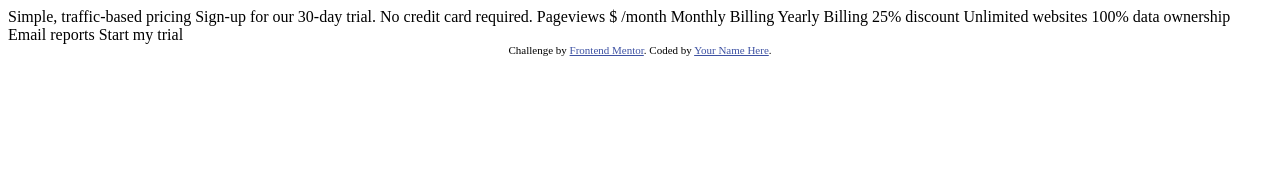
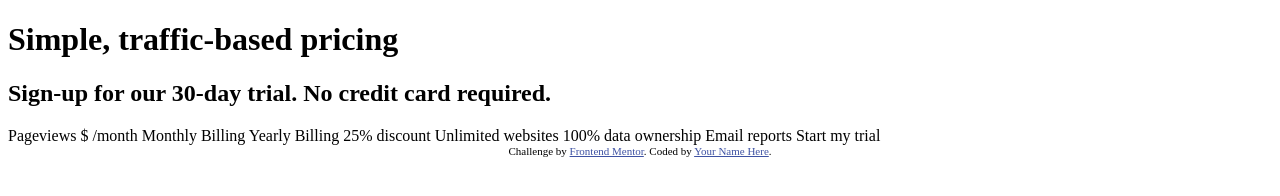
Before and after one commit to angelicamarttins/interactive-pricing, a plain HTML site: page index.html in a window 1280 px wide. Drawn offline with Linux system fonts and the light colour scheme.

Commit message:
Making another test

```diff
--- a/index.html
+++ b/index.html
@@ -16,8 +16,10 @@
 </head>
 <body>
 
-  Simple, traffic-based pricing
-  Sign-up for our 30-day trial. No credit card required.
+  <header>
+    <h1>Simple, traffic-based pricing</h1>
+    <h2>Sign-up for our 30-day trial. No credit card required.</h2>
+  </header>
 
   Pageviews
   $ /month
```
